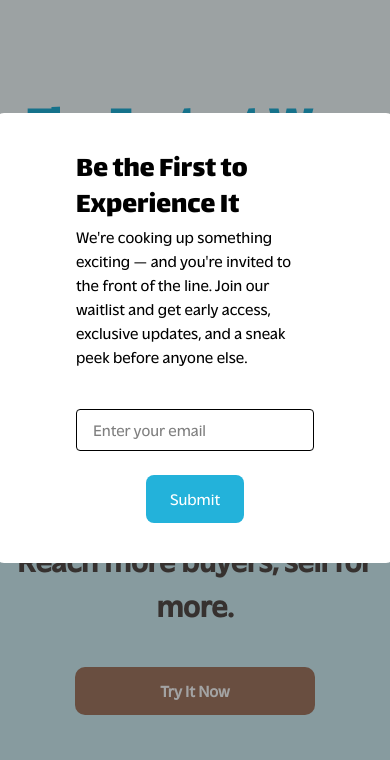
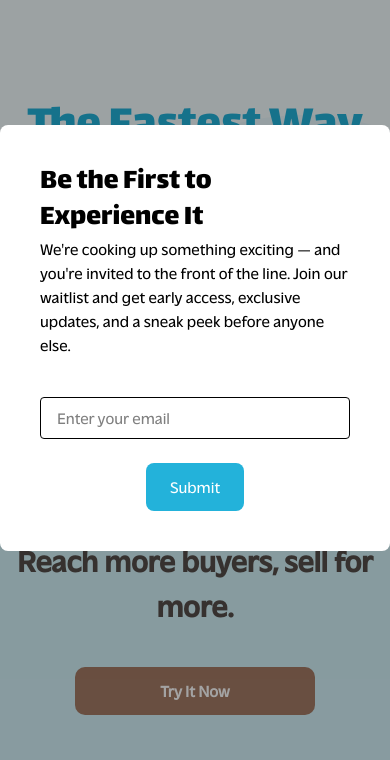
Before and after one commit to GCnomore/kokonut, a website built with Vite: page index.html in a window 390 px wide. Both pictures are taken after a click on the button "Try It Now". Shown: the part 84-844 px from the top of the page. Built offline with nearby package versions, Linux system fonts and the light colour scheme; some packages are replaced by stand-ins of ours.

Commit message:
style update

```diff
--- a/index.html
+++ b/index.html
@@ -535,7 +535,7 @@
    </main>
 
    <div id="cta-modal" class="hidden fixed h-screen w-screen top-0 justify-center items-center z-50">
-      <div class="bg-white absolute z-20 rounded-lg py-10 px-20 max-w-[720px]">
+      <div class="bg-white absolute z-20 rounded-lg py-10 sm:px-20 px-10 sm:max-w-[720px] max-w-[420px]">
          <h2 class="lalezar-regular text-3xl">Be the First to Experience It</h2>
 
          <div>
```
